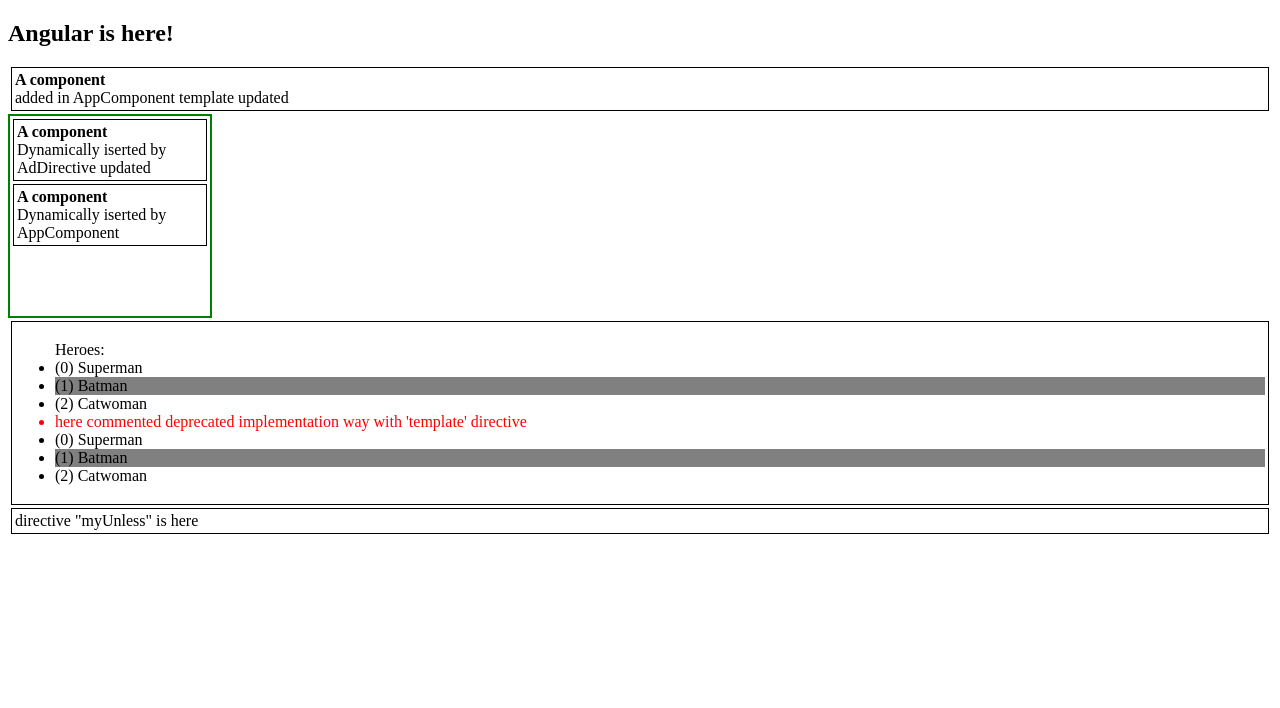
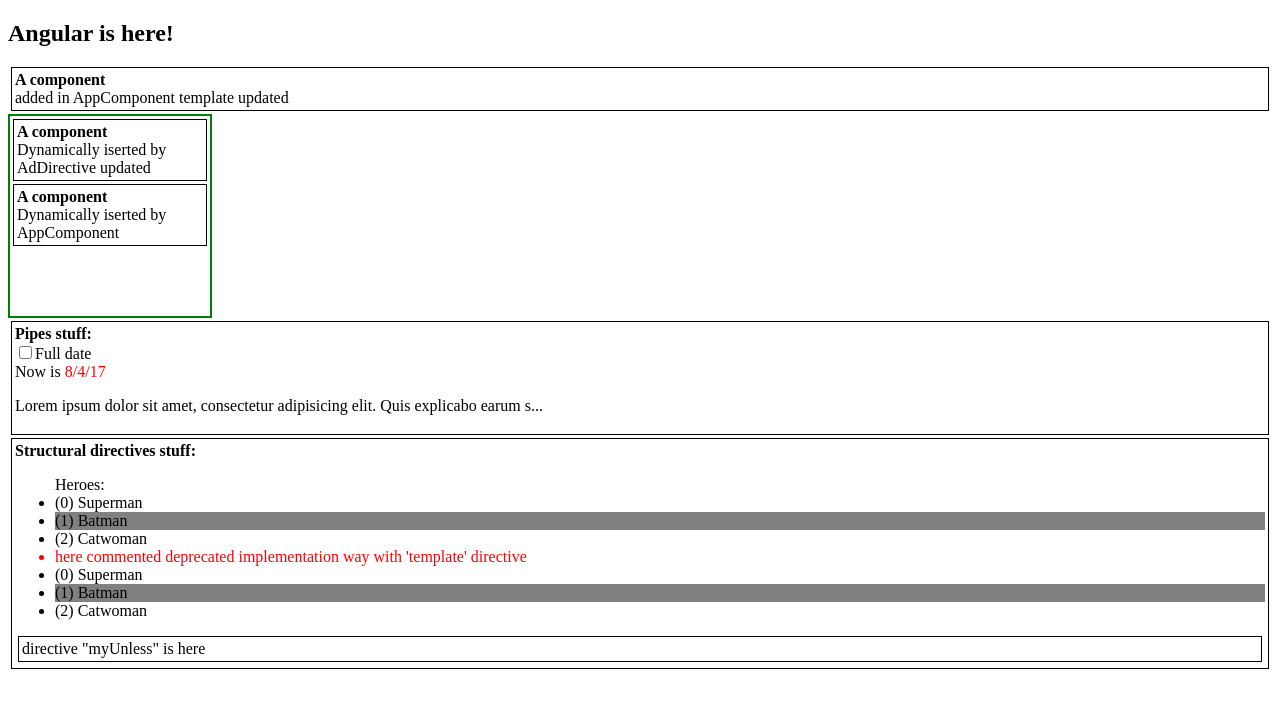
Before and after one commit to yaroslavputria/ts-ng, an Angular app in the folder NEWPLAYGROUND/: page / in a window 1280 px wide. Shown: the top 708 px of the page. Built offline with nearby package versions, Linux system fonts and the light colour scheme.

Commit message:
pipes stuff

```diff
--- a/NEWPLAYGROUND/src/app/b-cmp/b-cmp.component.ts
+++ b/NEWPLAYGROUND/src/app/b-cmp/b-cmp.component.ts
@@ -1,9 +1,17 @@
 import { Component, OnInit } from '@angular/core';
+import { FormControl } from '@angular/forms';
 
 @Component({
     selector: 'b-cmp',
     template: `
         <div class="bordered">
+            <b>Pipes stuff:</b><br />
+            <label><input type="checkbox" [formControl]="dateFormatCondition"/>Full date</label><br />
+            <span>Now is <span style="color:red">{{todayDate | date:dateFormat | uppercase}}</span></span>
+            <p>{{paragraphContent | starsAbbreviat:paragraphMaxLength}}</p>
+        </div>
+        <div class="bordered">
+            <b>Structural directives stuff:</b><br />
             <ul> Heroes:
                 <li *ngFor="let hero of heroes; let i=index; let odd=odd; trackBy: trackById" [class.odd]="odd">
                     ({{i}}) {{hero.name}}
@@ -18,14 +26,26 @@
                     <li [class.odd]="odd">({{i}}) {{hero.name}}</li>
                 </ng-template>
             </ul>
-        </div>
-        <div class="bordered">
-            <span *myUnless="opositeCond"></span>
+
+            <div class="bordered">
+                <span *myUnless="opositeCond"></span>
+            </div>
         </div>
     `,
     styleUrls: ['./b-cmp.component.css']
 })
 export class BCmpComponent implements OnInit {
+    todayDate = new Date();
+    dateFormatCondition = new FormControl(false);
+    get dateFormat() {
+        return this.dateFormatCondition.value ? 'fullDate' : 'shortDate';
+    }
+
+    paragraphContent = `Lorem ipsum dolor sit amet, consectetur adipisicing elit. Quis explicabo earum sapiente,
+        et enim, saepe itaque unde odio omnis alias magnam veniam doloremque repellat maiores quo temporibus mollitia delectus in.
+        Lorem ipsum dolor sit amet, consectetur adipisicing elit. Eos id aspernatur voluptas sapiente aut provident,
+        similique vitae, cupiditate adipisci modi veniam totam quibusdam voluptates, iste praesentium expedita odit nesciunt repellat?`;
+    paragraphMaxLength = 80;
     opositeCond = true;
     constructor() {
         setTimeout(() => {
--- /dev/null
+++ b/NEWPLAYGROUND/src/app/starsabbreviat.pipe.ts
@@ -0,0 +1,11 @@
+import { Pipe, PipeTransform } from '@angular/core';
+
+@Pipe({
+    //pure: false, // Angular executes its pipe during every change detection
+    name: 'starsAbbreviat'
+})
+export class StarsAbbreviatPipe implements PipeTransform {
+    transform(value: string, maxLength: number): string {
+        return (value.length > maxLength) ? value.substr(0, maxLength) + '...' : value;
+    }
+}
```
Also changed, not shown: NEWPLAYGROUND/src/app/app.module.ts (+8 -2 lines).
